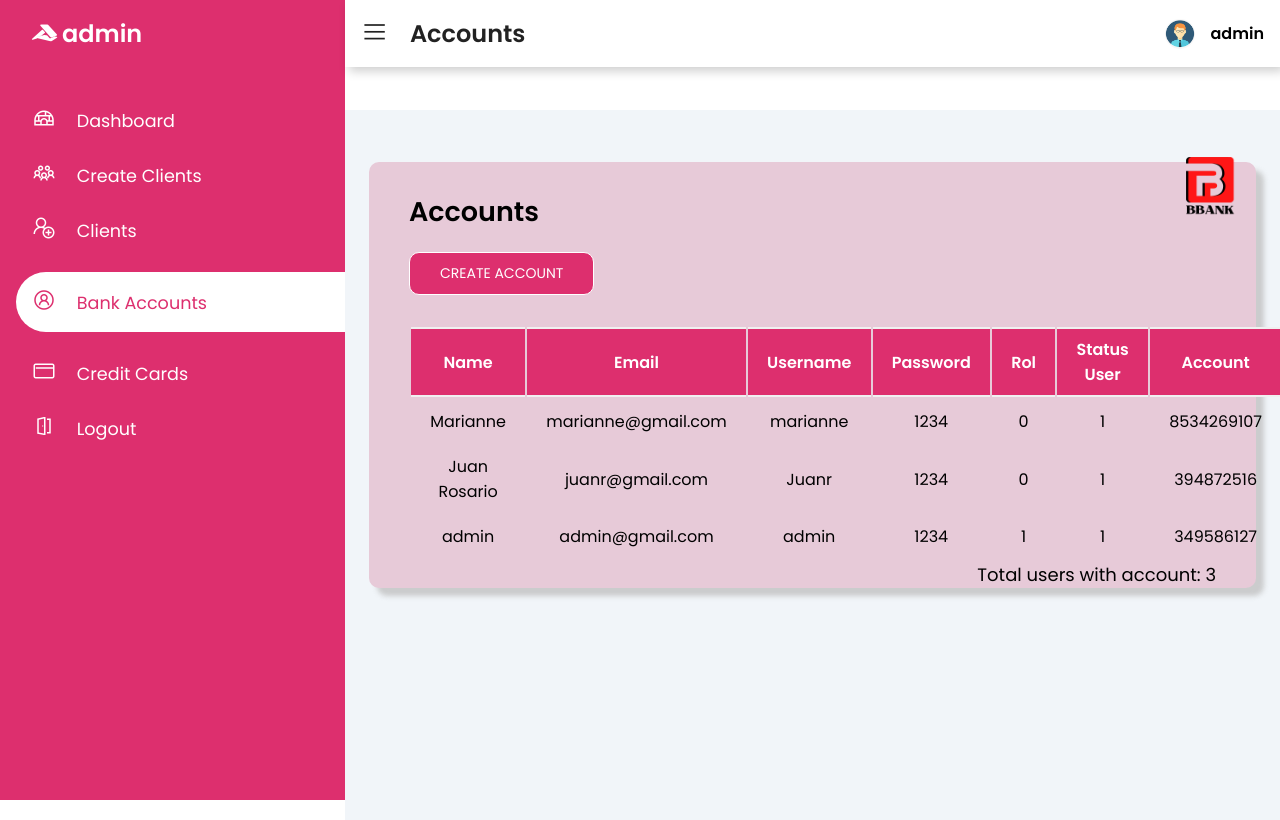
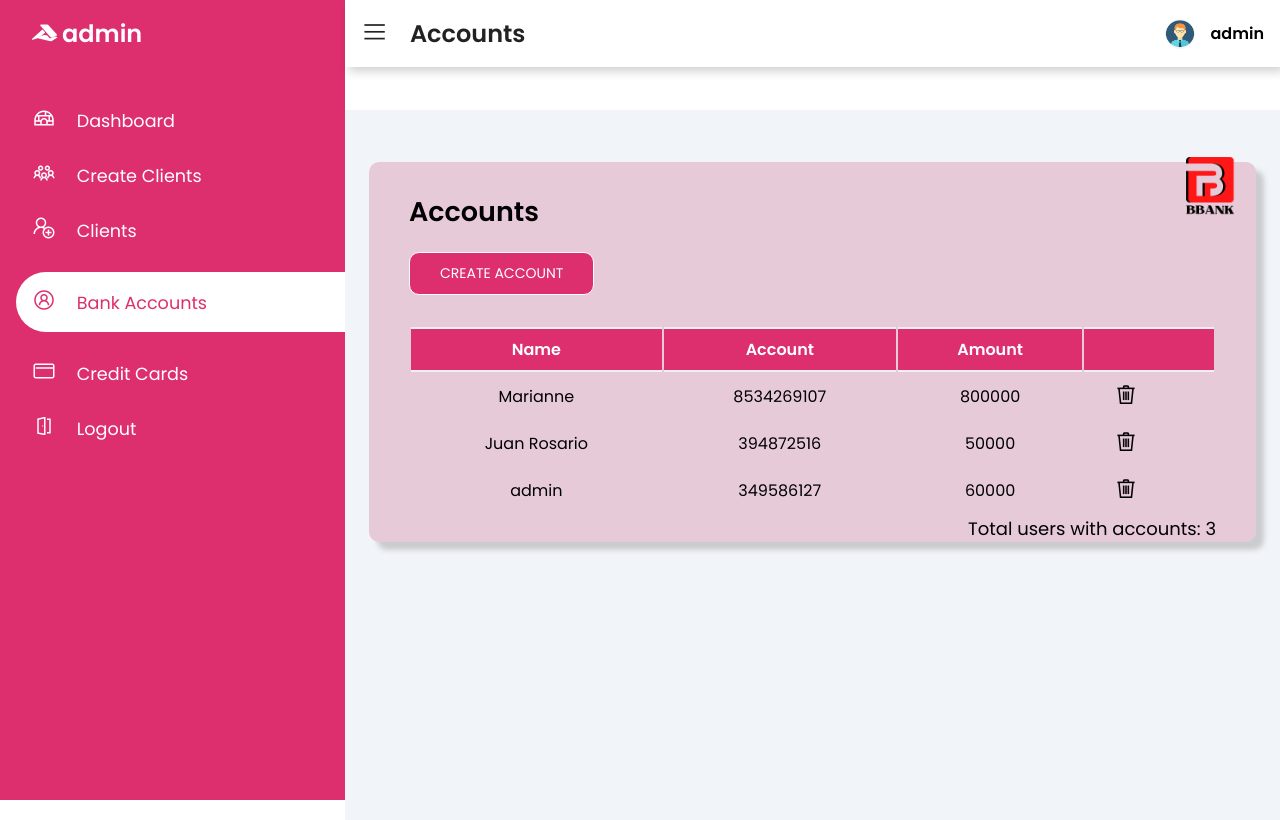
Before and after one commit to Jvasquez13/Bbank, a PHP site: page /accounts/list_accounts.php in a window 1280 px wide; the page is wider, and only the part inside the window is pictured. Run offline with PHP 8.4, Linux system fonts and the light colour scheme; a user stored in the database is signed in; data comes from the database, SQL or seed files in the repository.

Commit message:
actualizacion listas

```diff
--- a/accounts/list_accounts.php
+++ b/accounts/list_accounts.php
@@ -100,31 +100,30 @@ die();
             <thead>
               <tr>
                 <th>Name</th>
-                <th>Email</th>
-                <th>Username</th>
-                <th>Password</th>
-                <th>Rol</th>
-                <th>Status User</th>
                 <th>Account</th>
                 <th>Amount</th>
+                <?php
+                  $rol = $_SESSION['rol'];
+                  if($rol == 1) :?>
                 <th></th>
+                <?php endif; ?>
               </tr>
             </thead>
             <tbody>
               <?php
                 include('../db.php');
-                $sql = "SELECT * FROM usuarios u INNER JOIN cuentas c ON c.id_usuario = u.id";
+                $id = $_SESSION['id'];
+                if($rol == 1) {
+                  $sql = "SELECT * FROM usuarios u INNER JOIN cuentas c ON c.id_usuario = u.id;";
+                } else {
+                  $sql = "SELECT * FROM usuarios u INNER JOIN cuentas c ON c.id_usuario = u.id WHERE $id = c.id_usuario;";
+                };
                 $query = mysqli_query($conexion,$sql);
                 while($row=mysqli_fetch_array($query)){
                 $rowcount = mysqli_num_rows($query);
               ?>
               <tr>
                 <td><?php echo $row['nombre']?></td>
-                <td><?php echo $row['email']?></td>
-                <td><?php echo $row['usuario']?></td>
-                <td><?php echo $row['password']?></td>
-                <td><?php echo $row['rol']?></td>
-                <td><?php echo $row['status']?></td>
                 <td><?php echo $row['cuenta']?></td>
                 <td><?php echo $row['dinero']?></td>
                 <?php
@@ -139,9 +138,12 @@ die();
               ?>
             </tbody>
           </table>
+          <?php
+            if($rol == 1) :?>
           <div class="tabla__footer">
-            <p> Total users with account: <?php print $rowcount;?>
+            <p> Total users with accounts: <?php print $rowcount;?>
           </div>
+          <?php endif; ?>
           <?php
             if($rol == 0) :?>
           <a href="../transfers/transfer.php"><button>New Transfer</button></a>
```
Also changed, not shown: cards/list_cards.php (+13 -3 lines).
